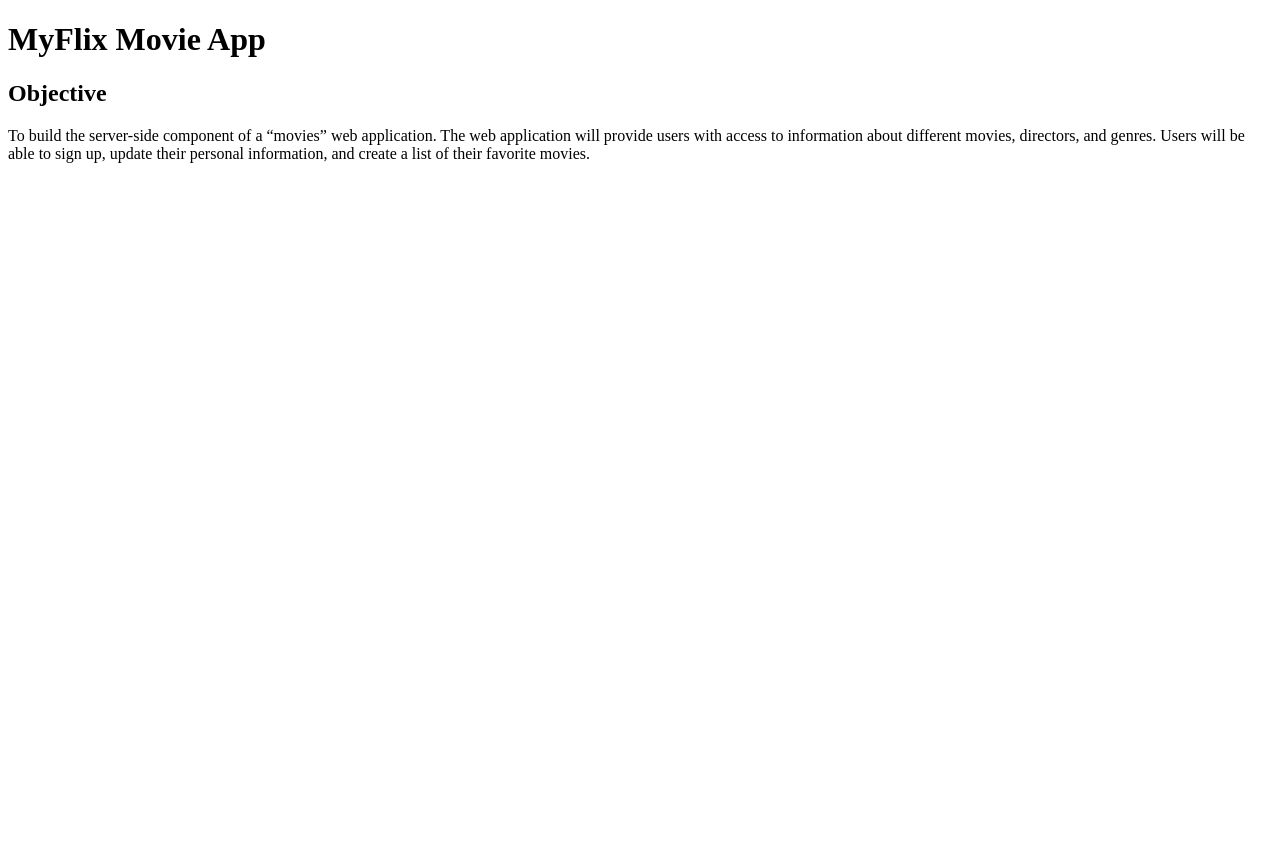
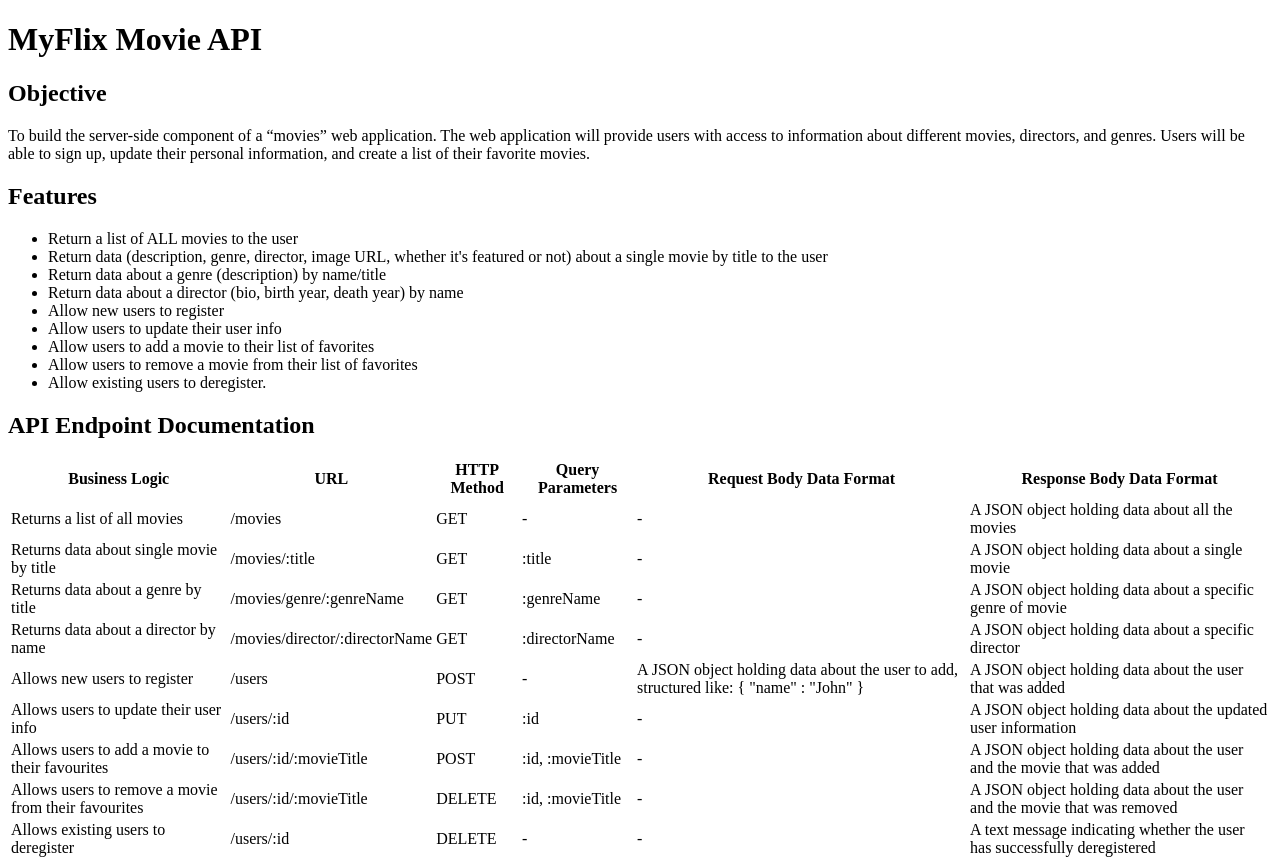
Before and after one commit to shivg90/myflix-app, a website: page public/documentation.html in a window 1280 px wide. Before the commit the page ends 800 px from the top, so only its background shows below. Drawn offline with Linux system fonts and the light colour scheme.

Commit message:
added endpoint documentation

```diff
--- a/public/documentation.html
+++ b/public/documentation.html
@@ -7,12 +7,124 @@
   </head>
 
 <body>
-  <h1>MyFlix Movie App</h1>
+  <div>
+  <h1>MyFlix Movie API</h1>
     <h2>Objective</h2>
         <p>
         To build the server-side component of a “movies” web application. The web
         application will provide users with access to information about different
         movies, directors, and genres. Users will be able to sign up, update their
         personal information, and create a list of their favorite movies.</p>
+
+    <h2>Features</h2>
+        <ul>
+            <li>Return a list of ALL movies to the user</li>
+            <li>Return data (description, genre, director, image URL, whether it's featured or not) about a single movie by title to the user</li>
+            <li>Return data about a genre (description) by name/title</li>
+            <li>Return data about a director (bio, birth year, death year) by name</li>
+            <li>Allow new users to register</li>
+            <li>Allow users to update their user info</li>
+            <li>Allow users to add a movie to their list of favorites</li>
+            <li>Allow users to remove a movie from their list of favorites</li>
+            <li>Allow existing users to deregister.</li>
+        </ul>
+    </div>
+
+    <h2>API Endpoint Documentation</h2>
+
+    <table class="table">
+      <thead>
+        <tr>
+            <th>Business Logic</th>
+            <th>URL</th>
+            <th>HTTP Method</th>
+            <th>Query Parameters</th>
+            <th>Request Body Data Format</th>
+            <th>Response Body Data Format</th>
+        </tr>
+     </thead>
+
+     <tbody>
+      <tr>
+          <td>Returns a list of all movies</td>
+          <td>/movies</td>
+          <td>GET</td>
+          <td>-</td>
+          <td>-</td>
+          <td>A JSON object holding data about all the movies</td>
+      </tr>
+
+      <tr>
+        <td>Returns data about single movie by title</td>
+        <td>/movies/:title</td>
+        <td>GET</td>
+        <td>:title</td>
+        <td>-</td>
+        <td>A JSON object holding data about a single movie</td>
+      </tr>
+
+      <tr>
+        <td>Returns data about a genre by title</td>
+        <td>/movies/genre/:genreName</td>
+        <td>GET</td>
+        <td>:genreName</td>
+        <td>-</td>
+        <td>A JSON object holding data about a specific genre of movie</td>
+      </tr>
+
+      <tr>
+        <td>Returns data about a director by name</td>
+        <td>/movies/director/:directorName</td>
+        <td>GET</td>
+        <td>:directorName</td>
+        <td>-</td>
+        <td>A JSON object holding data about a specific director</td>
+      </tr>
+
+      <tr>
+        <td>Allows new users to register</td>
+        <td>/users</td>
+        <td>POST</td>
+        <td>-</td>
+        <td>A JSON object holding data about the user to add, structured like: { "name" : "John" }</td>
+        <td>A JSON object holding data about the user that was added</td>
+      </tr>
+
+      <tr>
+        <td>Allows users to update their user info</td>
+        <td>/users/:id</td>
+        <td>PUT</td>
+        <td>:id</td>
+        <td>-</td>
+        <td>A JSON object holding data about the updated user information</td>
+      </tr>
+
+      <tr>
+        <td>Allows users to add a movie to their favourites</td>
+        <td>/users/:id/:movieTitle</td>
+        <td>POST</td>
+        <td>:id, :movieTitle</td>
+        <td>-</td>
+        <td>A JSON object holding data about the user and the movie that was added</td>
+      </tr>
+
+      <tr>
+        <td>Allows users to remove a movie from their favourites</td>
+        <td>/users/:id/:movieTitle</td>
+        <td>DELETE</td>
+        <td>:id, :movieTitle</td>
+        <td>-</td>
+        <td>A JSON object holding data about the user and the movie that was removed</td>
+      </tr>
+
+      <tr>
+        <td>Allows existing users to deregister</td>
+        <td>/users/:id</td>
+        <td>DELETE</td>
+        <td>-</td>
+        <td>-</td>
+        <td>A text message indicating whether the user has successfully deregistered</td>
+      </tr>
+
 </body>
 </html>
```
